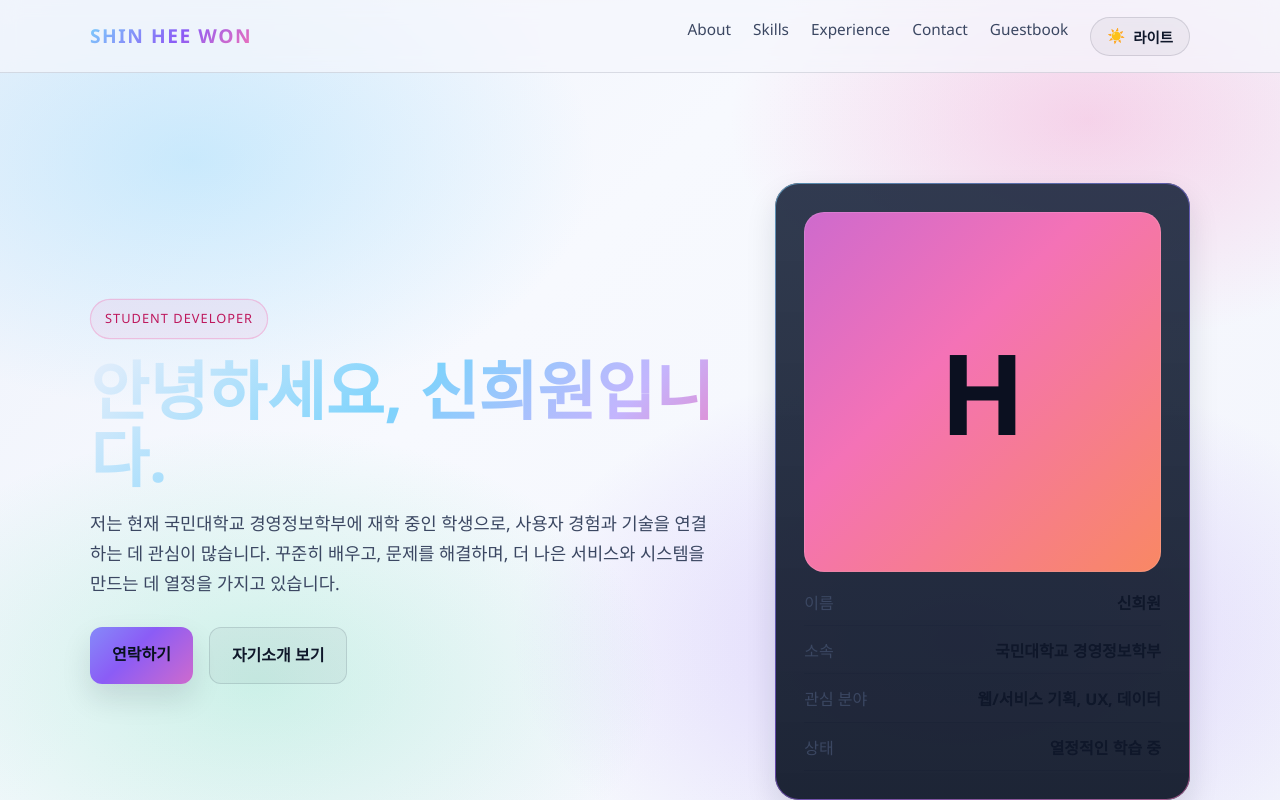
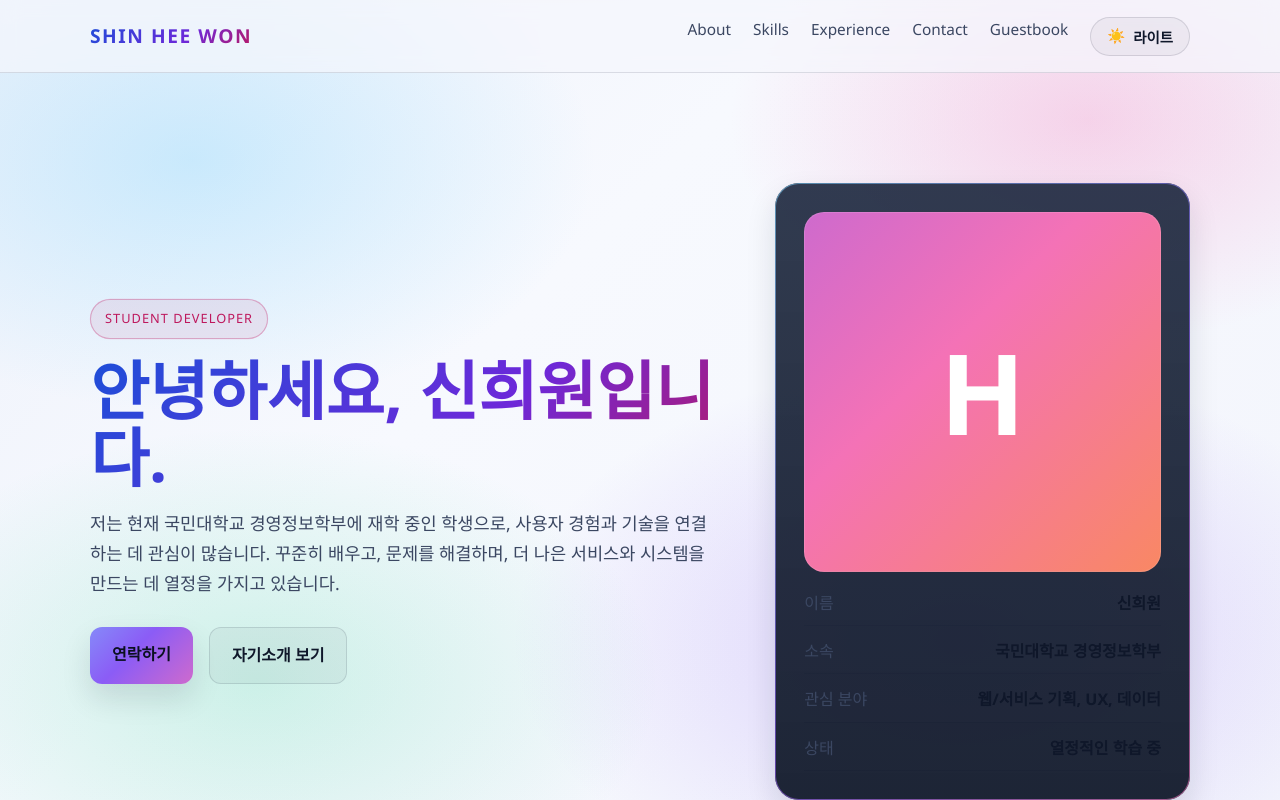
Before and after one commit to shinheewon633/shinheewon633.github.io, a website: page index.html in a window 1280 px wide. Both pictures are taken after a click on the button "테마 전환". Shown: the top 800 px of the page. Drawn offline with Linux system fonts and the light colour scheme; no server answers.

Commit message:
라이트 모드 글씨 대비 수정 (그라데이션 텍스트 진하게)

```diff
--- a/index.html
+++ b/index.html
@@ -110,6 +110,29 @@
     body.light .btn.secondary { color: var(--text); }
     body.light .gb-item,
     body.light .card { background: rgba(255,255,255,0.85); }
+    /* 라이트 모드: 그라데이션 텍스트가 밝은 배경에 묻히지 않도록 진한 색으로 */
+    body.light h1,
+    body.light .logo,
+    body.light .section-title {
+      background: linear-gradient(135deg, #1d4ed8, #6d28d9 60%, #be185d);
+      -webkit-background-clip: text;
+      background-clip: text;
+      color: transparent;
+    }
+    /* 라이트 모드: 아바타 글자와 버튼 글자 대비 */
+    body.light .avatar { color: #ffffff; }
+    body.light .btn.primary,
+    body.light .contact-cta { color: #0b1020; }
+    /* 라이트 모드: 배지·태그 등 포인트 색상 대비 */
+    body.light .badge {
+      background: rgba(190,24,93,0.08);
+      border-color: rgba(190,24,93,0.3);
+      color: var(--pink);
+    }
+    body.light .tag { background: rgba(4,120,87,0.1); }
+    body.light .timeline-item { border-left-color: rgba(29,78,216,0.5); }
+    body.light .info-list li { color: var(--muted); }
+    body.light .info-list strong { color: var(--text); }
     body.blue .gb-item, body.blue .card { background: rgba(18,58,99,0.85); }
     body.green .gb-item, body.green .card { background: rgba(20,61,46,0.85); }
 
```
